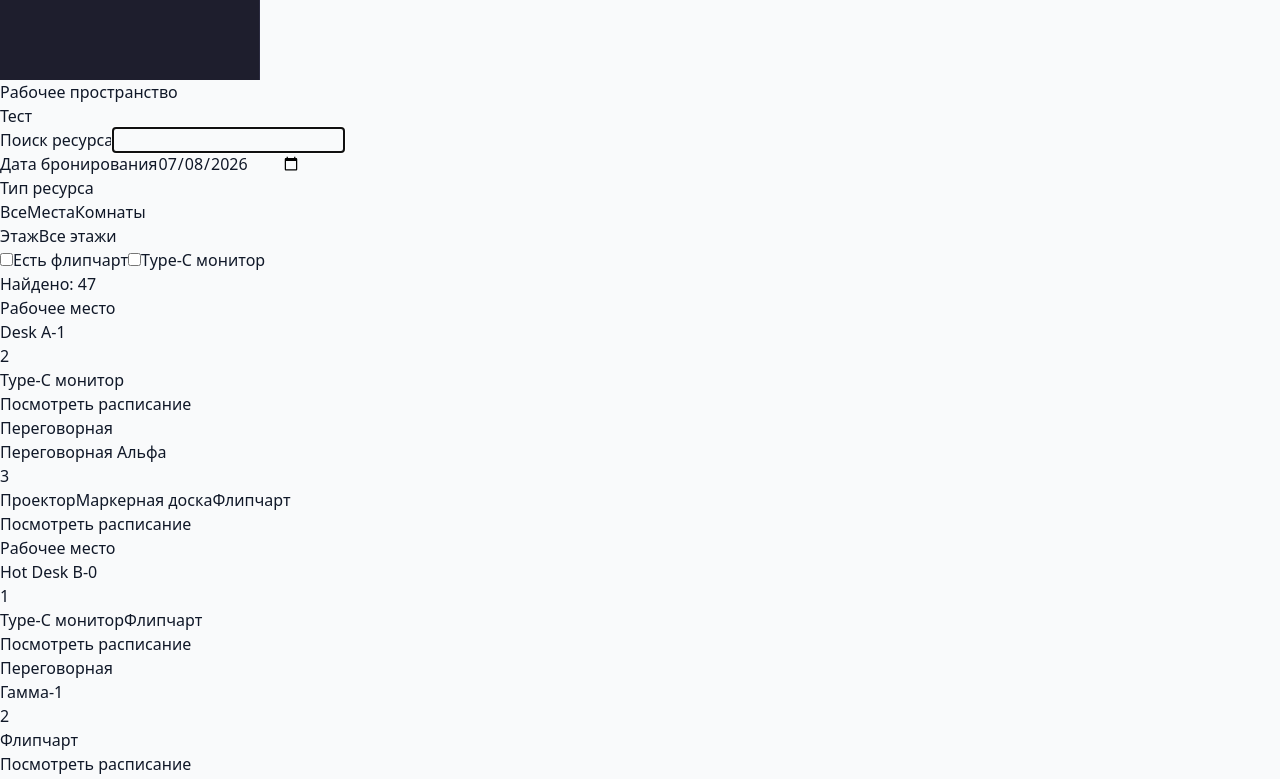
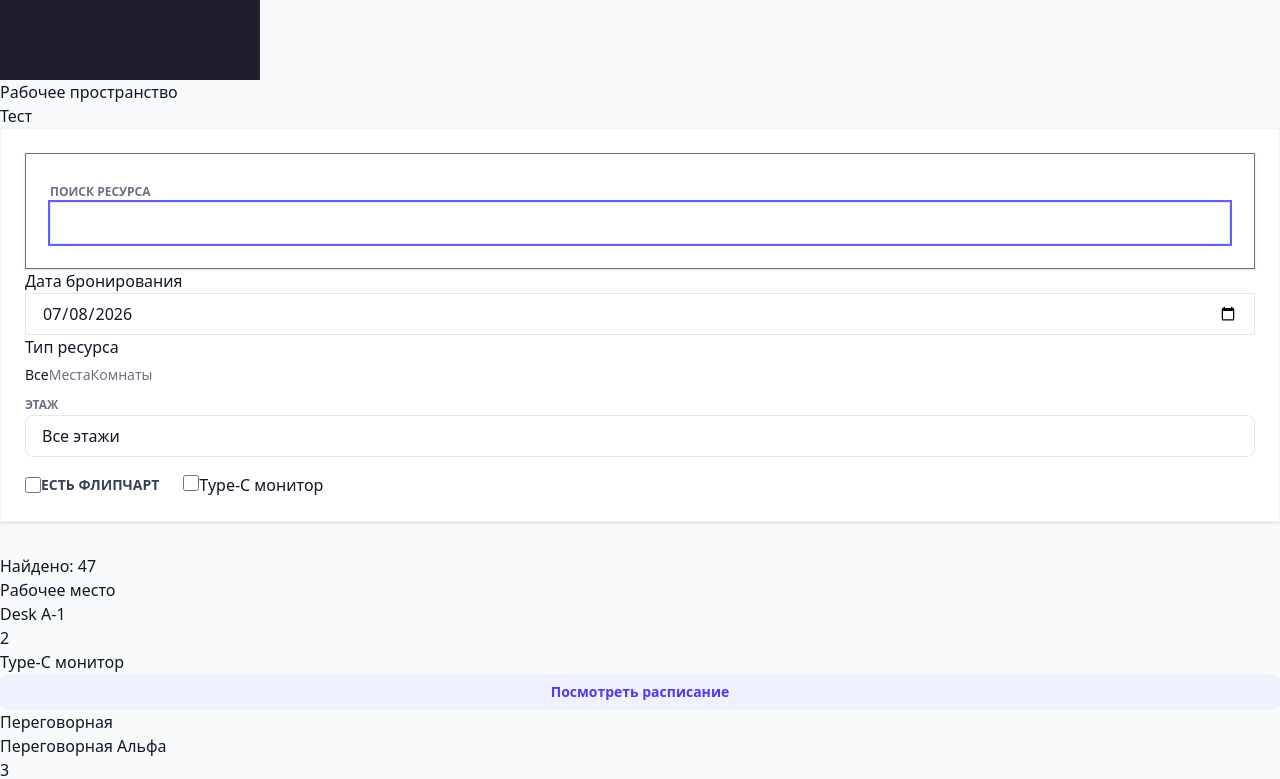
Before and after one commit to Aleksei-Nika/Workspace, a React (Vite) app: page /booking in a window 1280 px wide. Shown: the part 720-1499 px from the top of the page. Built offline with nearby package versions, Linux system fonts and the light colour scheme.

Commit message:
feat: styles form ActionButton and BookingFilters

```diff
--- a/src/components/ActionButton.tsx
+++ b/src/components/ActionButton.tsx
@@ -8,6 +8,7 @@ interface ActionButtonProps{
 export const ActionButton: React.FC<ActionButtonProps> = ({onAction, label})=>{
     return (
         <button
+            className="w-full bg-indigo-50 hover:bg-indigo-100 text-indigo-600 font-semibold py-2 px-4 rounded-lg transition-colors text-sm"
             onClick={(e)=>{
                 e.stopPropagation();
                 onAction();
--- a/src/components/BookingFilters.tsx
+++ b/src/components/BookingFilters.tsx
@@ -39,31 +39,38 @@ export const BookingFilters: React.FC<BookingFiltersProps> = ({filters, setFilte
         setFilters(prev => ({...prev, date: e.target.value}))
     };
     return (
-        <div>
-            <div>
-                <label>Поиск ресурса</label>
+        <div className='bg-white p-6 rounded-x1 shadow-sm border border-gray-100 mb-8 grid-cols-1 md:grid-3 gap-4'>
+            <div className='bg-white p-6 rounded-x1 shadow-sm border border-gray-500 uppercase'>
+                <label className='text-xs font-semibold text-gray-500 uppercase'>Поиск ресурса</label>
                 <input
                     ref={searchInput}
                     type='text'
                     value={filters.search}
                     onChange={handleInputChange}
+                    className='w-full px-4 py-2 border border-gray-200 rounded-x1 focus:outline-none focus:ring-2 focus:ring-indigo-500'
                 />
             </div>
             <div>
-                <label>Дата бронирования</label>
+                <label
+                className='flex flex-col gap-1'>
+                    Дата бронирования</label>
                 <input
                     type='date'
                     value={filters.date}
                     onChange={handleDateChange}
+                    className='w-full px-4 py-2 border border-gray-200 rounded-x1 focus:outline-none focus:ring-2 focus:ring-indigo-500'
                 />
             </div>
             <div>
-                <label>Тип ресурса</label>
+                <label
+                className='flex flex-col gap-1'>
+                    Тип ресурса</label>
                 <div>
                     {(['all', 'desk', 'room'] as const).map((t)=>(
                         <button
                             key={t}
                             onClick={()=>setFilters(prev=> ({...prev, type: t}))}
+                            className={`flex-1 text-sm font-medium py-1.5 ruonded-md transition-colors ${filters.type === t ? 'bg-withe text-gray-900' : 'text-gray-500 hover:text-gray-900'}`}
                         >
                             {t === 'all' ? 'Все' : t === 'desk' ? 'Места' : 'Комнаты'}
                         </button>
@@ -71,14 +78,16 @@ export const BookingFilters: React.FC<BookingFiltersProps> = ({filters, setFilte
                 </div>
             </div>
             <div ref={dropdownRef}>
-                <label>Этаж</label>
+                <label
+                className='text-xs font-semibold text-gray-500 uppercase'>Этаж</label>
                 <button
                     onClick={()=>setIsFloorOpen(!isFloorOpen)}
+                    className='w-full text-left px-4 py-2 border border-gray-200 rounded-lg bg-white focus:outline-none focus:ring-2 focus:ring-indigo-50 flex justify-between items-center'
                 >
                     <span>{filters.floor === 'all' ? 'Все этажи':`${filters.floor}`}</span>
                 </button>
                 {isFloorOpen && (
-                    <div>
+                    <div className='absolute top-[100%] left-0 w-full mt-1 bg-white border border-gray-200 rounded-lg z-10 py-1'>
                         {['all', 1, 2, 3].map((floor)=>(
                             <button
                                 key={floor}
@@ -86,19 +95,21 @@ export const BookingFilters: React.FC<BookingFiltersProps> = ({filters, setFilte
                                     setFilters(prev=>({...prev, floor: floor as 'all' | 1 | 2 | 3}));
                                     setIsFloorOpen(false);
                                 }}
+                                className='w-full text-left px-4 py-2 hover:bg-gray-50 text-sm text-gray-700'
                             >
-                                {filters.floor === 'all' ? 'Все этажи':`${filters.floor}`}
+                                {floor === 'all' ? 'Все этажи':`${floor}`}
                             </button>
                         ))}
                     </div>
                 )}
             </div>
-            <div>
-                <label>
+            <div className='flex items-center gap-6 mt-4'>
+                <label className='flex items-center gep-2 text-sm font-semibold text-gray-700 uppercase'>
                     <input
                         type='checkbox'
                         checked={filters.hasFlipchart}
                         onChange={()=>handleCheckboxChange('hasFlipchart')}
+                        className='w-4 h-4 text-indigo-600 border-grsy-300 rounded focus:ring-indigo-500'
                     />
                     Есть флипчарт
                 </label>
@@ -107,6 +118,7 @@ export const BookingFilters: React.FC<BookingFiltersProps> = ({filters, setFilte
                         type='checkbox'
                         checked={filters.hasTypeC}
                         onChange={()=>handleCheckboxChange('hasTypeC')}
+                        className='w-4 h-4 text-indigo-600 border-grsy-300 rounded focus:ring-indigo-500'
                     />
                     Type-C монитор
                 </label>
```
